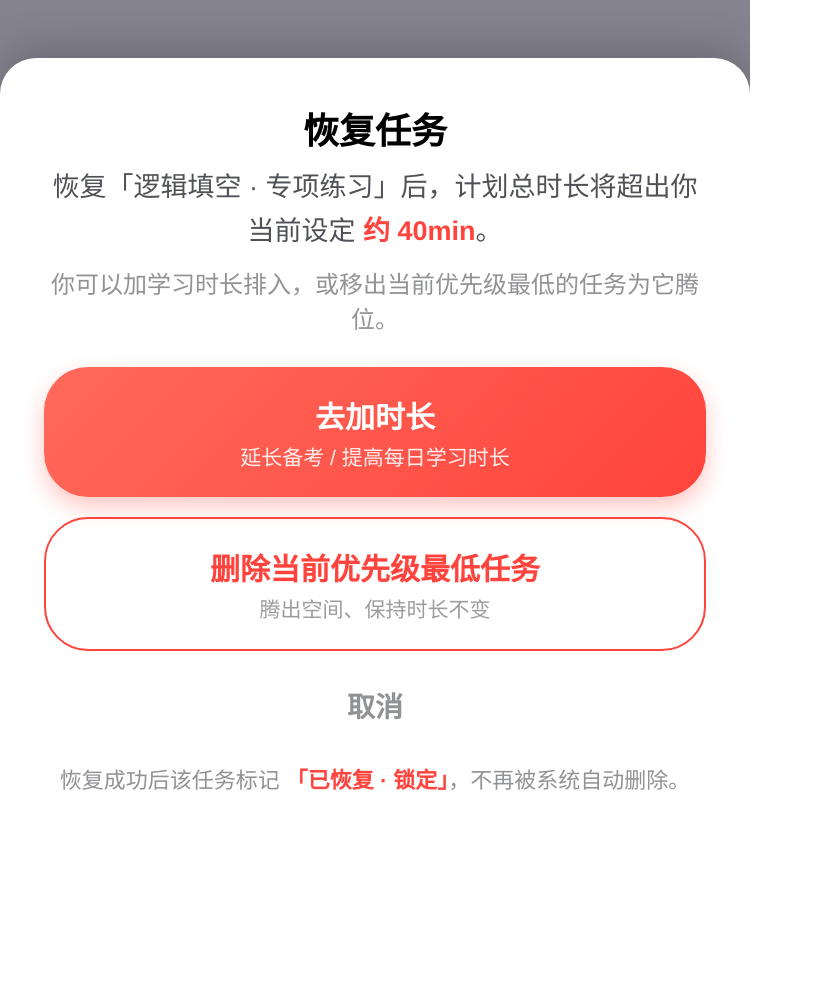
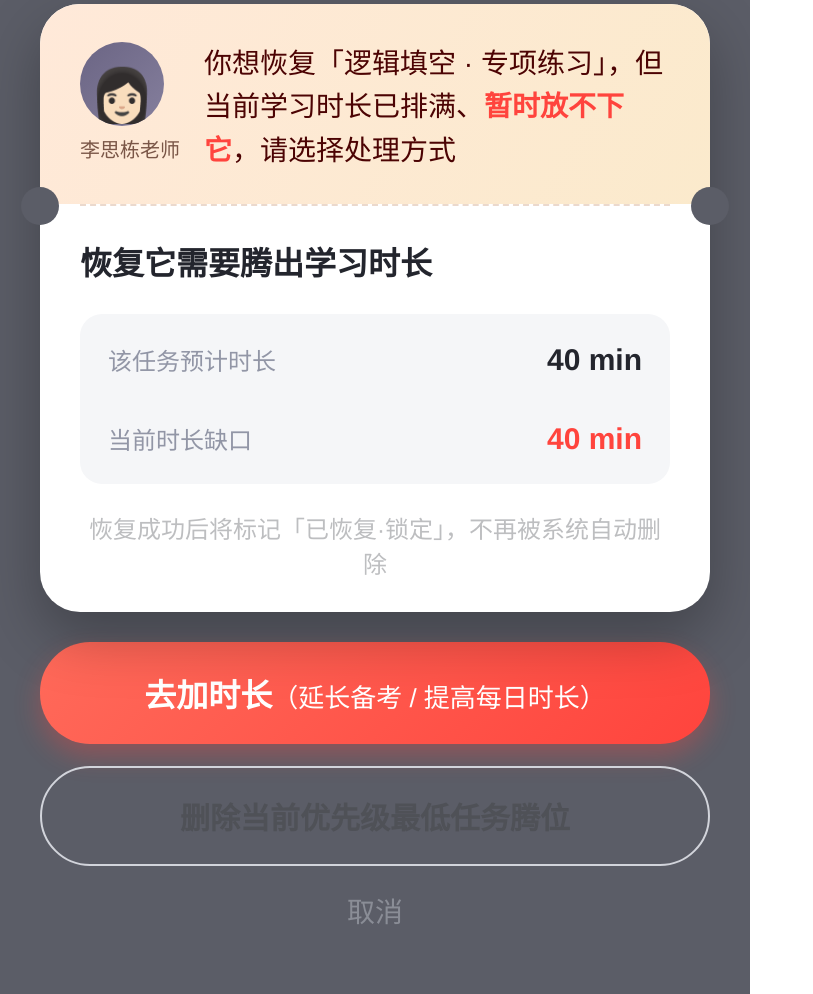
Before and after one commit to papago0506/my-site, a plain HTML site: page learning-plan-ui/recover_dlg.html in a window 1280 px wide. Shown: the part 326-1320 px from the top of the page, without its empty margins (0-813 px from the left). Before the commit the page ends 1180 px from the top, so only its background shows below. Drawn offline with Linux system fonts and the light colour scheme.

Commit message:
style: recover_dlg 按Figma重设计(老师头部+票据卡+三级按钮)

```diff
--- a/learning-plan-ui/recover_dlg.html
+++ b/learning-plan-ui/recover_dlg.html
@@ -1,31 +1,44 @@
-<!DOCTYPE html><html lang="zh"><head><meta charset="utf-8"><link rel="stylesheet" href="ds.css"><style>
-.screen{width:750px;height:1180px;position:relative;background:linear-gradient(180deg,#EDE5F5,#F5F6FD);overflow:hidden;}
-.mask{position:absolute;inset:0;background:rgba(28,30,42,.5);}
-.sheet{position:absolute;left:0;right:0;bottom:0;background:#fff;border-radius:36px 36px 0 0;padding:44px 44px 56px;box-shadow:0 -10px 40px rgba(0,0,0,.2);}
-.sheet .h{font-size:36px;font-weight:700;text-align:center;margin-bottom:12px;}
-.sheet .body{font-size:27px;color:var(--t2);line-height:1.6;text-align:center;margin-bottom:12px;}
-.sheet .body b{color:var(--coral);font-weight:700;}
-.sheet .gap{font-size:24px;color:var(--t3);text-align:center;margin-bottom:32px;}
-.opt{display:flex;flex-direction:column;gap:20px;}
-.o{text-align:center;padding:26px 0;border-radius:44px;font-size:30px;font-weight:700;}
-.o .s{display:block;font-size:21px;font-weight:400;margin-top:4px;opacity:.9;}
-.o-more{background:linear-gradient(135deg,var(--coral-2),var(--coral));color:#fff;box-shadow:0 10px 22px rgba(255,68,61,.3);}
-.o-more .s{color:#fff;}
-.o-del{border:2px solid var(--coral);color:var(--coral);}
-.o-del .s{color:var(--t3);}
-.o-cancel{color:var(--t3);font-weight:600;padding:14px 0;font-size:28px;}
-.note{font-size:22px;color:var(--t3);text-align:center;line-height:1.6;margin-top:24px;}
-.note b{color:var(--coral);}
+<!DOCTYPE html><html lang="zh"><head><meta charset="utf-8"><style>
+*{margin:0;padding:0;box-sizing:border-box;font-family:"PingFang SC","Helvetica Neue",Arial,sans-serif;-webkit-font-smoothing:antialiased;}
+.screen{width:750px;height:1320px;position:relative;background:#5b5d67;overflow:hidden;}
+.sheet{position:absolute;left:40px;right:40px;bottom:64px;}
+.card{background:#fff;border-radius:40px;position:relative;box-shadow:0 24px 60px rgba(0,0,0,.28);}
+.header{background:linear-gradient(120deg,#FFE9D9,#FBEACC);border-radius:40px 40px 0 0;padding:38px 40px 32px;display:flex;gap:24px;align-items:flex-start;}
+.avatar{width:84px;height:84px;border-radius:50%;background:linear-gradient(135deg,#6B6584,#857F9D);flex-shrink:0;display:flex;align-items:flex-end;justify-content:center;font-size:52px;overflow:hidden;}
+.aw{flex-shrink:0;text-align:center;} .aname{font-size:20px;color:#7a5647;margin-top:8px;white-space:nowrap;}
+.msg{flex:1;font-size:28px;line-height:1.55;color:#4C0303;font-weight:500;}
+.msg .em{color:#FF443D;font-weight:700;}
+.divider{position:relative;border-top:2px dashed #EBD9CD;margin:0 40px;}
+.notch{position:absolute;top:-19px;width:38px;height:38px;border-radius:50%;background:#5b5d67;}
+.nl{left:-59px;} .nr{right:-59px;}
+.body{padding:34px 40px 32px;}
+.title{font-size:32px;font-weight:700;color:#23252D;line-height:1.5;margin-bottom:26px;}
+.statbox{background:#F5F6F8;border-radius:22px;padding:6px 28px;}
+.srow{display:flex;justify-content:space-between;align-items:center;padding:22px 0;}
+.srow .k{font-size:24px;color:#9296A6;font-weight:500;} .srow .v{font-size:30px;color:#23252D;font-weight:700;} .srow .v.coral{color:#FF443D;}
+.hint{text-align:center;font-size:24px;color:#BDBEC0;margin-top:26px;}
+.pri{margin-top:30px;background:linear-gradient(135deg,#FF6A5A,#FF443D);color:#fff;border-radius:50px;padding:28px 0;text-align:center;font-size:32px;font-weight:700;box-shadow:0 12px 26px rgba(255,68,61,.32);}
+.pri .sub{font-weight:400;font-size:26px;}
+.secout{margin-top:22px;text-align:center;border:2px solid #D2D4DB;color:#4F5157;border-radius:50px;padding:26px 0;font-size:30px;font-weight:600;}
+.sectext{margin-top:24px;text-align:center;font-size:28px;color:#8A8D96;}
 </style></head><body>
-<div class="screen"><div class="mask"></div>
-<div class="sheet">
-<div class="h">恢复任务</div>
-<div class="body">恢复「逻辑填空 · 专项练习」后，计划总时长将超出你当前设定 <b>约 40min</b>。</div>
-<div class="gap">你可以加学习时长排入，或移出当前优先级最低的任务为它腾位。</div>
-<div class="opt">
-  <span class="o o-more">去加时长<span class="s">延长备考 / 提高每日学习时长</span></span>
-  <span class="o o-del">删除当前优先级最低任务<span class="s">腾出空间、保持时长不变</span></span>
-  <span class="o o-cancel">取消</span>
+<div class="screen"><div class="sheet">
+<div class="card">
+  <div class="header">
+    <div class="aw"><div class="avatar">👩🏻</div><div class="aname">李思栋老师</div></div>
+    <div class="msg">你想恢复「逻辑填空 · 专项练习」，但当前学习时长已排满、<span class="em">暂时放不下它</span>，请选择处理方式</div>
+  </div>
+  <div class="divider"><span class="notch nl"></span><span class="notch nr"></span></div>
+  <div class="body">
+    <div class="title">恢复它需要腾出学习时长</div>
+    <div class="statbox">
+      <div class="srow"><span class="k">该任务预计时长</span><span class="v">40 min</span></div>
+      <div class="srow"><span class="k">当前时长缺口</span><span class="v coral">40 min</span></div>
+    </div>
+    <div class="hint">恢复成功后将标记「已恢复·锁定」，不再被系统自动删除</div>
+  </div>
 </div>
-<div class="note">恢复成功后该任务标记 <b>「已恢复 · 锁定」</b>，不再被系统自动删除。</div>
+<div class="pri">去加时长<span class="sub">（延长备考 / 提高每日时长）</span></div>
+<div class="secout">删除当前优先级最低任务腾位</div>
+<div class="sectext">取消</div>
 </div></div></body></html>
```
